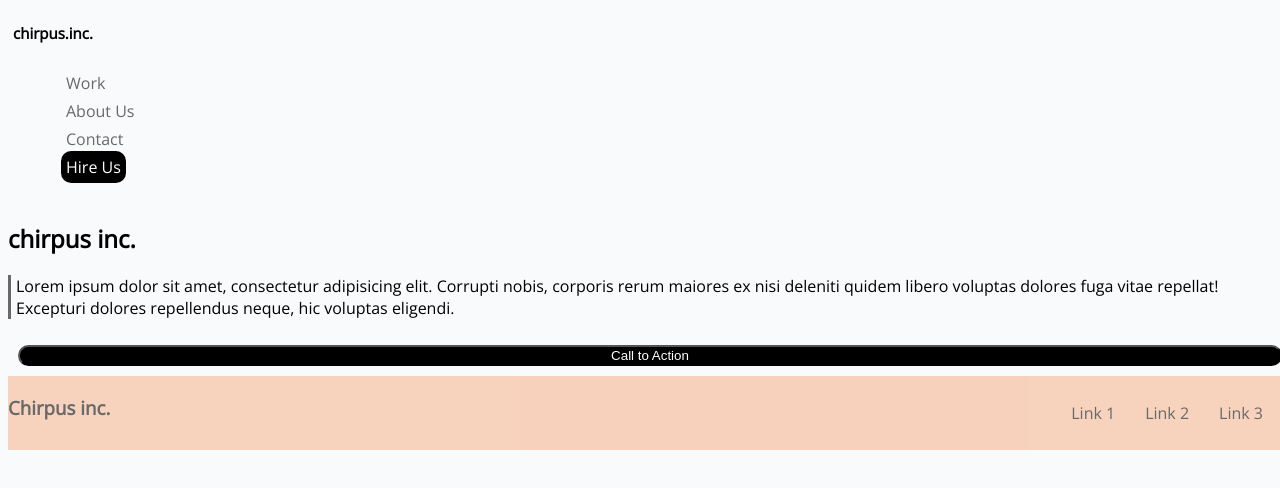
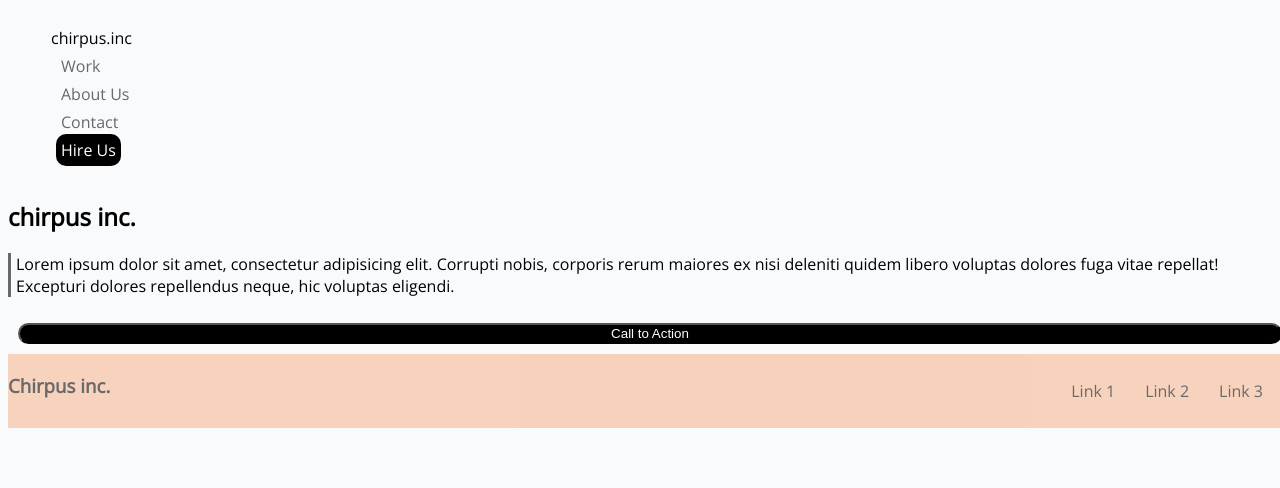
Before and after one commit to MillerTroy001/html-css-lab1, a plain HTML site: page index.html in a window 1280 px wide. Drawn offline with nearby package versions, Linux system fonts and the light colour scheme.

Commit message:
started to fix header. Just can't get everything in line to the left

```diff
--- a/index.html
+++ b/index.html
@@ -15,9 +15,9 @@
   </head>
   <body>
     <header>
-      <h1>chirpus.inc.</h1>
       <nav class="nav-list">
         <ul>
+          <li class="top-option">chirpus.inc</li>
           <li>
             <a href="workwebsite.com" alt="Link to work">Work</a>
           </li>
--- a/style.css
+++ b/style.css
@@ -4,15 +4,16 @@ body {
 }
 
 header {
-  padding: 5px;
   margin: 0;
   display: flex;
   flex-direction: column;
-  align-items: right;
+  justify-content: flex-start;
+  align-items: left;
+  margin: 0;
 }
 
-h1 {
-  font-size: 15px;
+.top-option {
+  color: black;
 }
 
 .nav-list {
@@ -28,7 +29,6 @@ h1 {
 .nav-list ul {
   display: flex;
   flex-direction: column;
-  align-items: first baseline;
   position: relative;
   left: 0;
 }
```
